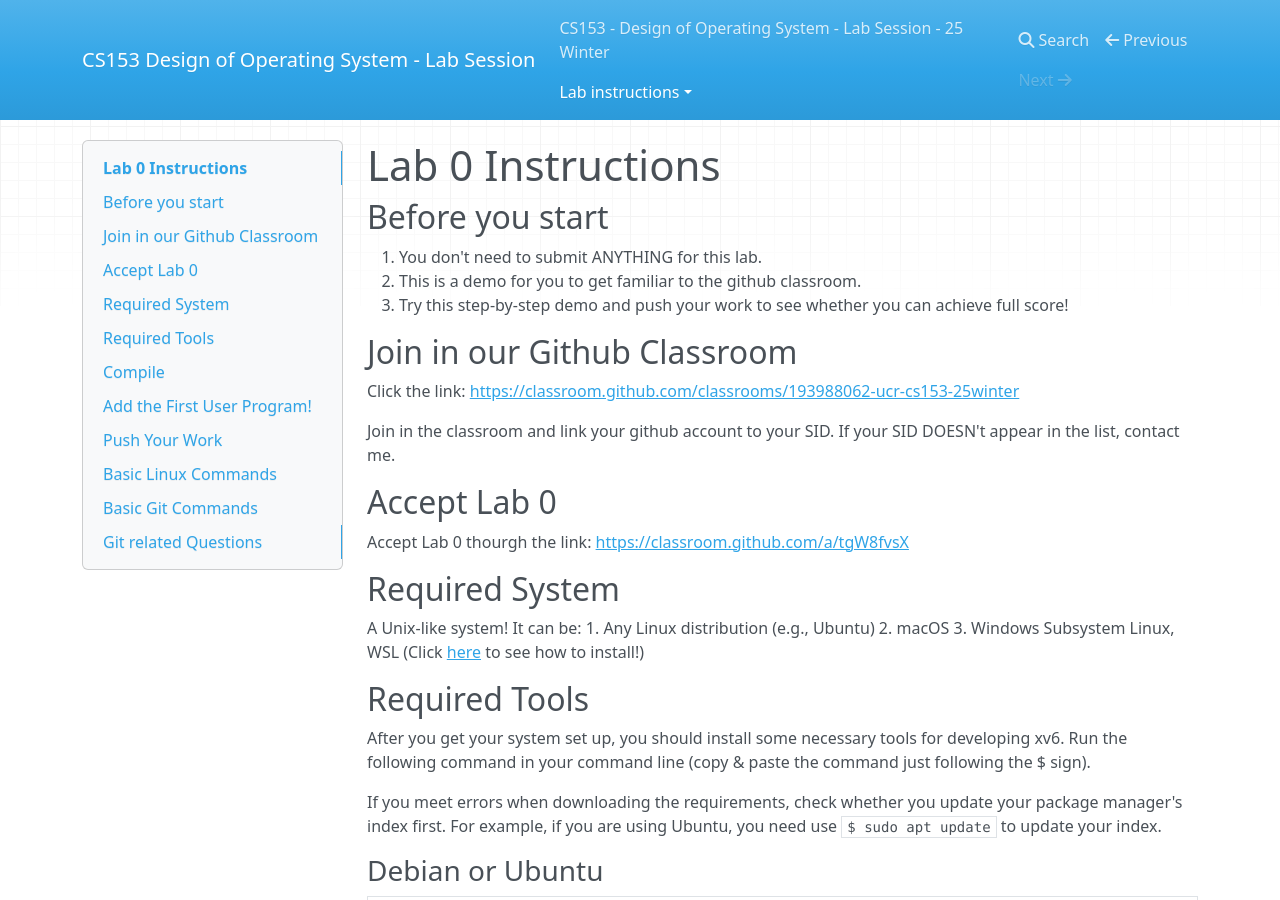
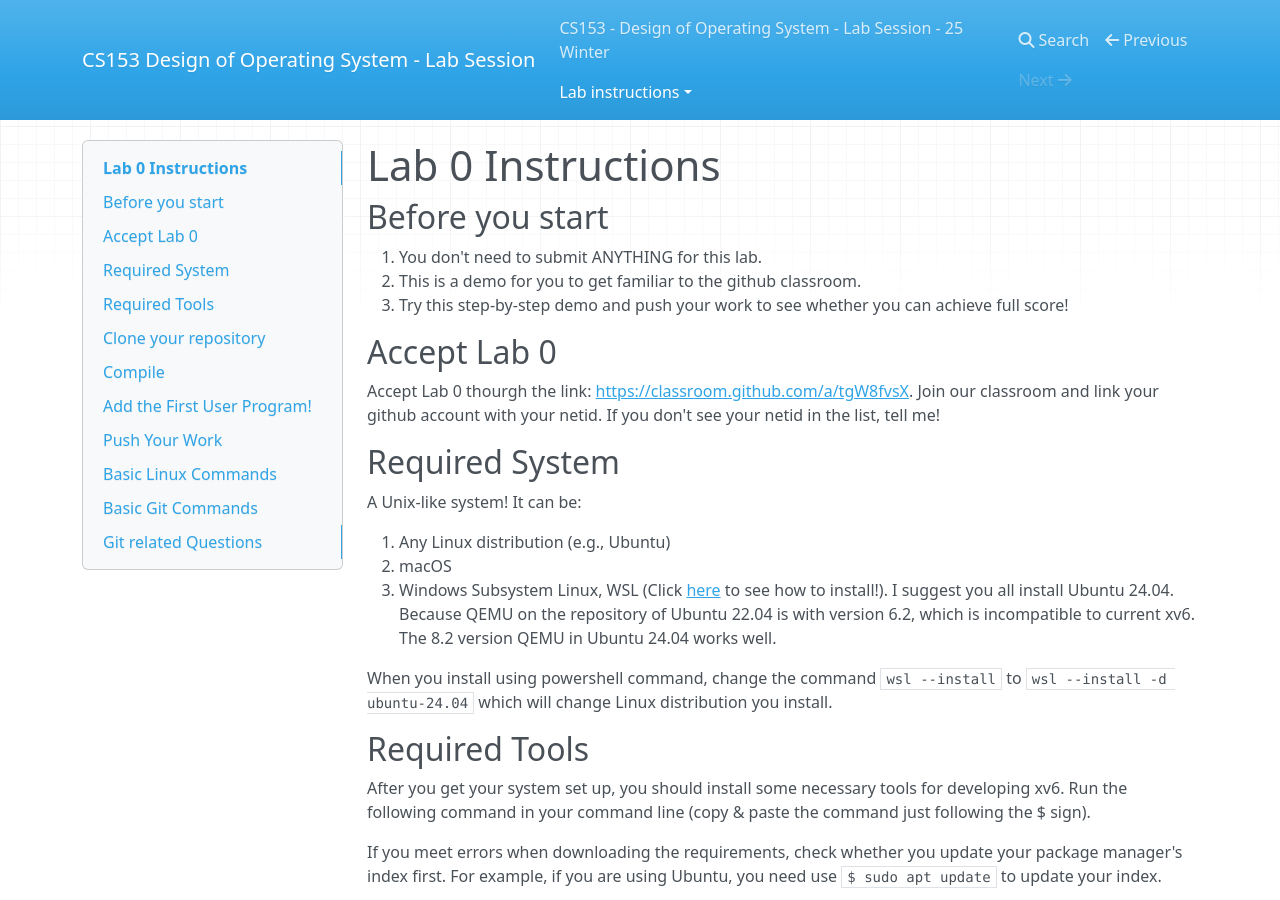
Before and after one commit to gdjs2/UCR-CS153-25Winter, an MkDocs documentation site: the page built from docs/lab-instructions/lab0.md, in a window 1280 px wide and 900 px high. Built offline with MkDocs 1.6.1, drawn with Linux system fonts in a browser that asks for light colours; nearby versions of some CDN libraries; some of the changed text lies outside the part shown.

Commit message:
update lab 0

````diff
--- a/docs/lab-instructions/lab0.md
+++ b/docs/lab-instructions/lab0.md
@@ -6,23 +6,20 @@
 2. This is a demo for you to get familiar to the github classroom.
 3. Try this step-by-step demo and push your work to see whether you can achieve full score!
 
-## Join in our Github Classroom
-
-Click the link: [https://classroom.github.com/classrooms/193988062-ucr-cs153-25winter](https://classroom.github.com/classrooms/193988062-ucr-cs153-25winter)
-
-Join in the classroom and link your github account to your SID. If your SID DOESN't appear in the list, contact me.
-
 ## Accept Lab 0
 
-Accept Lab 0 thourgh the link: [https://classroom.github.com/a/tgW8fvsX](https://classroom.github.com/a/tgW8fvsX)
+Accept Lab 0 thourgh the link: [https://classroom.github.com/a/tgW8fvsX](https://classroom.github.com/a/tgW8fvsX). Join our classroom and link your github account with your netid. If you don't see your netid in the list, tell me!
 
 ## Required System
 
 A Unix-like system!
 It can be:
-   1. Any Linux distribution (e.g., Ubuntu)
-   2. macOS
-   3. Windows Subsystem Linux, WSL (Click [here](https://learn.microsoft.com/en-us/windows/wsl/install) to see how to install!)
+
+1. Any Linux distribution (e.g., Ubuntu)
+2. macOS
+3. Windows Subsystem Linux, WSL (Click [here](https://learn.microsoft.com/en-us/windows/wsl/install) to see how to install!). I suggest you all install Ubuntu 24.04. Because QEMU on the repository of Ubuntu 22.04 is with version 6.2, which is incompatible to current xv6. The 8.2 version QEMU in Ubuntu 24.04 works well.
+
+When you install using powershell command, change the command `wsl --install` to `wsl --install -d ubuntu-24.04` which will change Linux distribution you install.
 
 ## Required Tools
 
@@ -86,6 +83,10 @@ $ riscv64-unknown-elf-gcc --version
 ```bash
 $ riscv64-unknown-linux-gnu-gcc --version
 ```
+
+## Clone your repository
+
+After you accept the lab, you will get a repository for our lab 0, which has a name `lab0-***`. Clone this repo to your local machine. If you never used Github before (never set a SSH key for your account), please refer to [here](#git-related-questions).
 
 ## Compile
 
````
